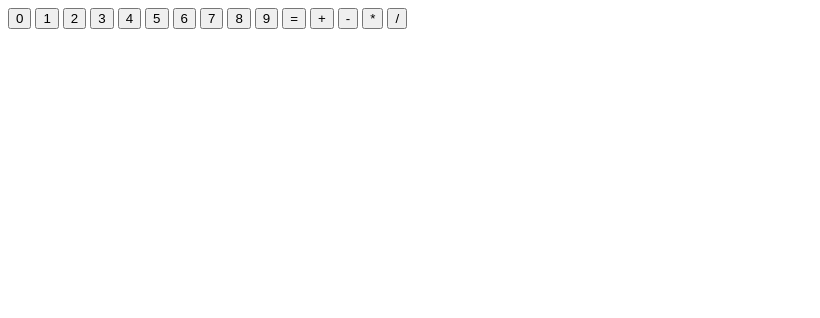
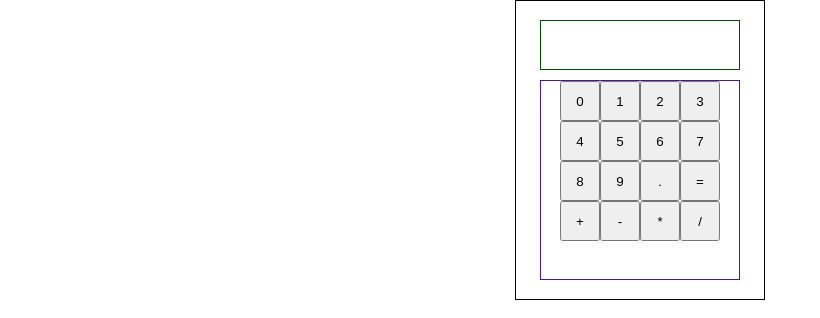
Before and after one commit to TheUmerator/calculator, a plain HTML site: page index.html in a window 1280 px wide. Shown: the whole page, without its empty margins (0-820 px from the left). Drawn offline with Linux system fonts and the light colour scheme.

Commit message:
Create basic calculator layout via flexbox

```diff
--- a/index.html
+++ b/index.html
@@ -23,15 +23,13 @@
             <button class="digit-eight">8</button>
             <button class="digit-nine">9</button>
 
+            <button class="operator-decimal">.</button>
             <button class="operator-equal">=</button>
             <button class="operator-equal">+</button>
             <button class="operator-equal">-</button>
             <button class="operator-equal">*</button>
             <button class="operator-equal">/</button>
         </div>
-
-
-
     </div>
 
 
--- a/style.css
+++ b/style.css
@@ -0,0 +1,48 @@
+* {
+    box-sizing: border-box;
+    padding: 0px;
+    margin: 0px;
+}
+
+body {
+    display: flex;
+    justify-content: center;
+    align-items: center;
+}
+.calc-body {
+    width: 250px;
+    height:300px;
+
+    border: 1px solid black;
+
+    display: flex;
+    flex-direction: column;
+    justify-content: center;
+    align-items: center;
+
+    gap:10px;
+}
+
+.calc-screen {
+    width: 200px;
+    height: 50px;
+    border: 1px solid rgb(3, 77, 3);
+}
+
+.button-body {
+    border: 1px solid rgb(74, 20, 175);
+    width: 200px;
+    height: 200px;
+
+    display: flex;
+    justify-content: center;
+    align-items: center;
+    flex-wrap: wrap;
+    align-content: flex-start;
+}
+
+button {
+    text-align: center;
+    width: 40px;
+    height: 40px;
+}
```
